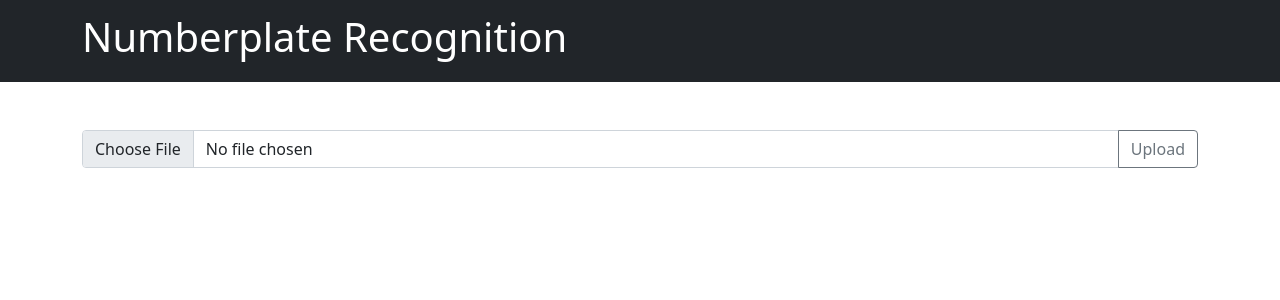
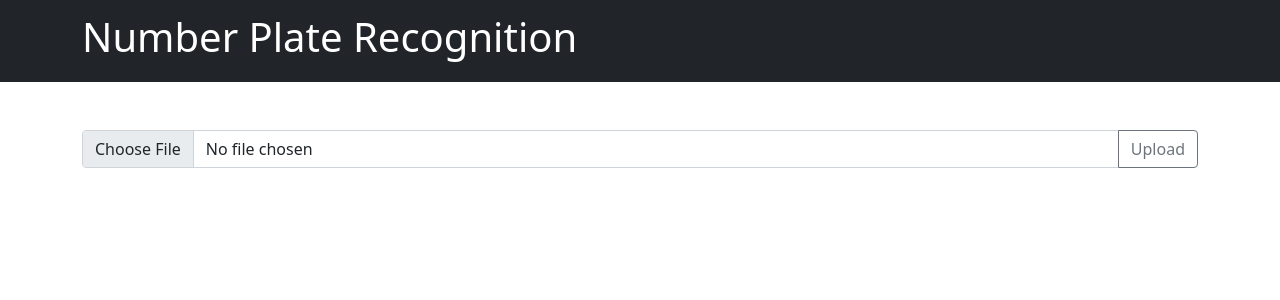
Before and after one commit to rishabh1402/Numberplate, a Flask app: page / in a window 1280 px wide. Shown: the top 300 px of the page. Run offline with Flask 2, Linux system fonts and the light colour scheme; parts of the project's set-up code (start-up, migrations or seed data) failed here and were passed over.

Commit message:
Update layout.html

```diff
--- a/templates/layout.html
+++ b/templates/layout.html
@@ -1,6 +1,7 @@
 <!DOCTYPE html>
 <html lang="en">
 <head>
+    <title>Number Recognizier</title>
     <meta charset="UTF-8">
     <meta http-equiv="X-UA-Compatible" content="IE=edge">
     <meta name="viewport" content="width=device-width, initial-scale=1.0">
@@ -13,7 +14,7 @@
     <nav class="navbar navbar-dark bg-dark">
         <div class="container">
             <a class="navbar-brand" href="/">
-                <h1 class="display-6">Numberplate Recognition</h1>
+                <h1 class="display-6">Number Plate Recognition</h1>
             </a>
         </div>
     </nav>
```
